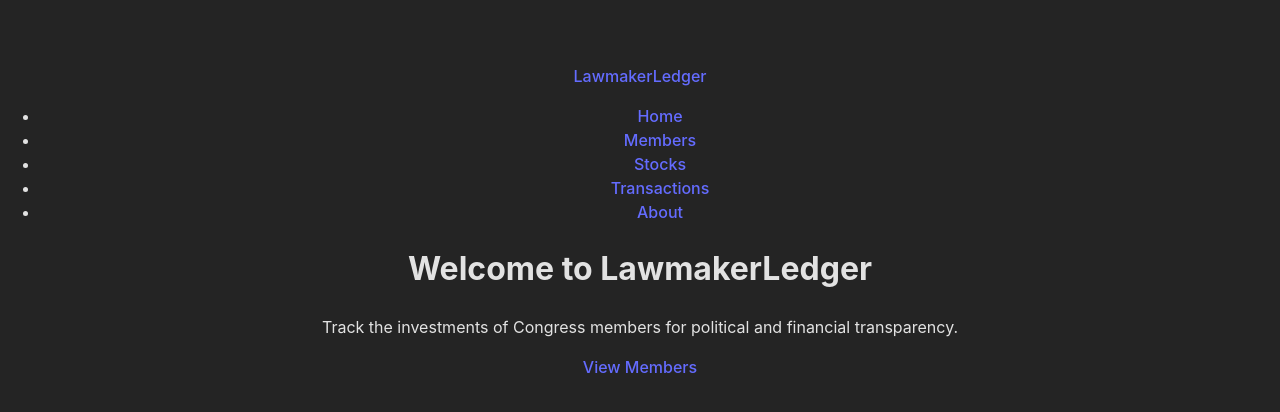
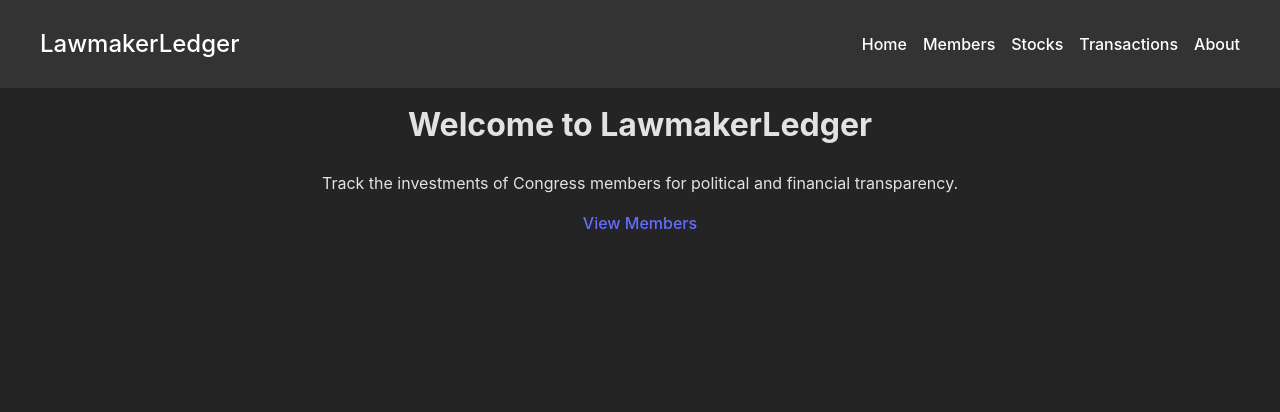
Before and after one commit to schu126/LawmakerLedger, a React (Vite) app in the folder client/: page / in a window 1280 px wide. Shown: the top 412 px of the page. Built offline with nearby package versions, Linux system fonts and the light colour scheme.

Commit message:
got rid of tailwind css, back to vanilla css

```diff
--- a/client/src/App.css
+++ b/client/src/App.css
@@ -1,19 +1,5 @@
-/* app.css */
-@tailwind base;
-@tailwind components;
-@tailwind utilities;
-
-#root {
-  width: 100%;
+.container {
+  max-width: 1200px;
   margin: 0 auto;
-  padding-top: 4rem; /* Adjust this value based on the height of your navbar */
-  text-align: center;
+  padding: 2rem;
 }
-
-.card {
-  padding: 2em;
-}
-
-.read-the-docs {
-  color: #888;
-}
--- /dev/null
+++ b/client/src/MemberDetails.css
@@ -0,0 +1,17 @@
+.member-details {
+    max-width: 800px;
+    margin: 0 auto;
+    padding: 2rem;
+  }
+
+  .member-details-title {
+    font-size: 2rem;
+    font-weight: 600;
+    color: #333;
+    margin-bottom: 1rem;
+  }
+
+  .member-details-info {
+    font-size: 1.2rem;
+    color: #666;
+  }
--- a/client/src/MemberDetails.jsx
+++ b/client/src/MemberDetails.jsx
@@ -1,15 +1,36 @@
-// components/MemberDetails.js
-import React from 'react';
+import React, { useState, useEffect } from 'react';
 import { useParams } from 'react-router-dom';
+import './MemberDetails.css';
 
 function MemberDetails() {
-  let { memberId } = useParams();
+  const { memberId } = useParams();
+  const [member, setMember] = useState(null);
+
+  useEffect(() => {
+    fetchMemberDetails();
+  }, [memberId]);
+
+  const fetchMemberDetails = async () => {
+    try {
+      const response = await fetch(`/members/${memberId}`);
+      const data = await response.json();
+      setMember(data);
+    } catch (error) {
+      console.error('Error fetching member details:', error);
+    }
+  };
+
+  if (!member) {
+    return <div>Loading...</div>;
+  }
 
   return (
-    <div>
-      <h2>Member Details - {memberId}</h2>
-      <p>Details for member ID {memberId} will be displayed here.</p>
-      {/* Real data fetching and display logic goes here */}
+    <div className="member-details">
+      <h2 className="member-details-title">Member Details - {member.name}</h2>
+      <p className="member-details-info">Party: {member.party}</p>
+      <p className="member-details-info">State: {member.state}</p>
+      <p className="member-details-info">District: {member.district}</p>
+      {/* Display other member details */}
     </div>
   );
 }
--- /dev/null
+++ b/client/src/MemberList.css
@@ -0,0 +1,43 @@
+.container {
+    max-width: 1200px;
+    margin: 0 auto;
+    padding: 2rem;
+  }
+
+  .members-title {
+    font-size: 2rem;
+    font-weight: 600;
+    color: #333;
+    margin-top: 2rem;
+    margin-bottom: 1rem;
+  }
+
+  .member-grid {
+    display: grid;
+    grid-template-columns: repeat(auto-fit, minmax(300px, 1fr));
+    gap: 1rem;
+  }
+
+  .member-card {
+    background-color: white;
+    border-radius: 0.5rem;
+    box-shadow: 0 4px 6px rgba(0, 0, 0, 0.1);
+    padding: 1rem;
+    transition: box-shadow 0.3s ease;
+  }
+
+  .member-card:hover {
+    box-shadow: 0 8px 12px rgba(0, 0, 0, 0.15);
+  }
+
+  .member-link {
+    color: #0066cc;
+    text-decoration: none;
+    font-size: 1.2rem;
+    font-weight: 500;
+    transition: color 0.3s ease;
+  }
+
+  .member-link:hover {
+    color: #004080;
+  }
--- a/client/src/MemberList.jsx
+++ b/client/src/MemberList.jsx
@@ -1,23 +1,65 @@
-// components/MemberList.js
-import React from 'react';
+import React, { useState, useEffect } from 'react';
 import { Link } from 'react-router-dom';
+import './MemberList.css';
 
 function MemberList() {
-  // Dummy data for example
-  const members = [
-    { id: 1, name: "John Doe" },
-    { id: 2, name: "Jane Smith" }
-  ];
+  const [members, setMembers] = useState([]);
+  const [searchQuery, setSearchQuery] = useState('');
+  const [filterParty, setFilterParty] = useState('');
+
+  useEffect(() => {
+    fetchMembers();
+  }, []);
+
+  const fetchMembers = async () => {
+    try {
+      const response = await fetch('/members');
+      const data = await response.json();
+      setMembers(data);
+    } catch (error) {
+      console.error('Error fetching members:', error);
+    }
+  };
+
+  const handleSearch = (e) => {
+    setSearchQuery(e.target.value);
+  };
+
+  const handleFilterParty = (e) => {
+    setFilterParty(e.target.value);
+  };
+
+  const filteredMembers = members.filter((member) => {
+    const nameMatch = member.name.toLowerCase().includes(searchQuery.toLowerCase());
+    const partyMatch = filterParty === '' || member.party === filterParty;
+    return nameMatch && partyMatch;
+  });
 
   return (
-    <div className="container mx-auto px-4">
-      <h2 className="text-2xl font-semibold text-gray-800 mt-6 mb-4">Members of Congress</h2>
-      <div className="grid grid-cols-1 md:grid-cols-2 lg:grid-cols-3 gap-4">
-        {members.map(member => (
-          <div key={member.id} className="bg-white rounded-lg shadow-lg p-4 hover:shadow-xl transition-shadow duration-300">
-            <Link to={`/members/${member.id}`} className="text-blue-500 hover:text-blue-700 transition-colors duration-300 ease-in-out text-lg font-medium">
+    <div className="container">
+      <h2 className="members-title">Members of Congress</h2>
+      <div className="search-filter">
+        <input
+          type="text"
+          placeholder="Search by name"
+          value={searchQuery}
+          onChange={handleSearch}
+          className="search-input"
+        />
+        <select value={filterParty} onChange={handleFilterParty} className="filter-select">
+          <option value="">All Parties</option>
+          <option value="Republican">Republican</option>
+          <option value="Democratic">Democratic</option>
+          <option value="Independent">Independent</option>
+        </select>
+      </div>
+      <div className="member-grid">
+        {filteredMembers.map((member) => (
+          <div key={member.id} className="member-card">
+            <Link to={`/members/${member.id}`} className="member-link">
               {member.name}
             </Link>
+            <p className="member-party">{member.party}</p>
           </div>
         ))}
       </div>
--- /dev/null
+++ b/client/src/Navbar.css
@@ -0,0 +1,46 @@
+.navbar {
+    background-color: #333;
+    color: white;
+    padding: 1rem;
+    position: fixed;
+    top: 0;
+    left: 0;
+    right: 0;
+    z-index: 100;
+  }
+
+  .navbar-container {
+    display: flex;
+    justify-content: space-between;
+    align-items: center;
+    max-width: 1200px;
+    margin: 0 auto;
+  }
+
+  .navbar-logo {
+    font-size: 1.5rem;
+    font-weight: bold;
+  }
+
+  .navbar-logo a {
+    color: white;
+    text-decoration: none;
+  }
+
+  .navbar-links {
+    display: flex;
+    list-style: none;
+  }
+
+  .navbar-links li {
+    margin-left: 1rem;
+  }
+
+  .navbar-links a {
+    color: white;
+    text-decoration: none;
+  }
+
+  .navbar-links a:hover {
+    text-decoration: underline;
+  }
--- a/client/src/Navbar.jsx
+++ b/client/src/Navbar.jsx
@@ -1,29 +1,29 @@
-// src/components/Navbar.js
 import React from 'react';
 import { Link } from 'react-router-dom';
+import './Navbar.css';
 
 function Navbar() {
   return (
-    <nav className="bg-gray-800 text-white py-4 px-6 fixed top-0 left-0 right-0 z-10">
-      <div className="container mx-auto flex items-center justify-between">
-        <div className="text-xl font-bold">
-          <Link to="/" className="hover:text-gray-300">LawmakerLedger</Link>
+    <nav className="navbar">
+      <div className="navbar-container">
+        <div className="navbar-logo">
+          <Link to="/">LawmakerLedger</Link>
         </div>
-        <ul className="flex space-x-6">
+        <ul className="navbar-links">
           <li>
-            <Link to="/" className="hover:text-gray-300">Home</Link>
+            <Link to="/">Home</Link>
           </li>
           <li>
-            <Link to="/members" className="hover:text-gray-300">Members</Link>
+            <Link to="/members">Members</Link>
           </li>
           <li>
-            <Link to="/stocks" className="hover:text-gray-300">Stocks</Link>
+            <Link to="/stocks">Stocks</Link>
           </li>
           <li>
-            <Link to="/transactions" className="hover:text-gray-300">Transactions</Link>
+            <Link to="/transactions">Transactions</Link>
           </li>
           <li>
-            <Link to="/about" className="hover:text-gray-300">About</Link>
+            <Link to="/about">About</Link>
           </li>
         </ul>
       </div>
--- a/client/src/index.css
+++ b/client/src/index.css
@@ -1,9 +1,5 @@
-/* index.css */
-@tailwind base;
-@tailwind components;
-@tailwind utilities;
-
-:root {
+body {
+  margin: 0;
   font-family: Inter, system-ui, Avenir, Helvetica, Arial, sans-serif;
   line-height: 1.5;
   font-weight: 400;
@@ -26,17 +22,10 @@
   color: #535bf2;
 }
 
-body {
-  margin: 0;
-  min-width: 320px;
-  min-height: 100vh;
-  display: flex;
-  flex-direction: column;
-}
-
 #root {
+  max-width: 1280px;
   width: 100%;
   margin: 0 auto;
-  padding-top: 4rem; /* Adjust this value based on the height of your navbar */
+  padding-top: 5rem;
   text-align: center;
 }
```
Also changed, not shown: 1 other file (tests, documents, lock files or other folders).
